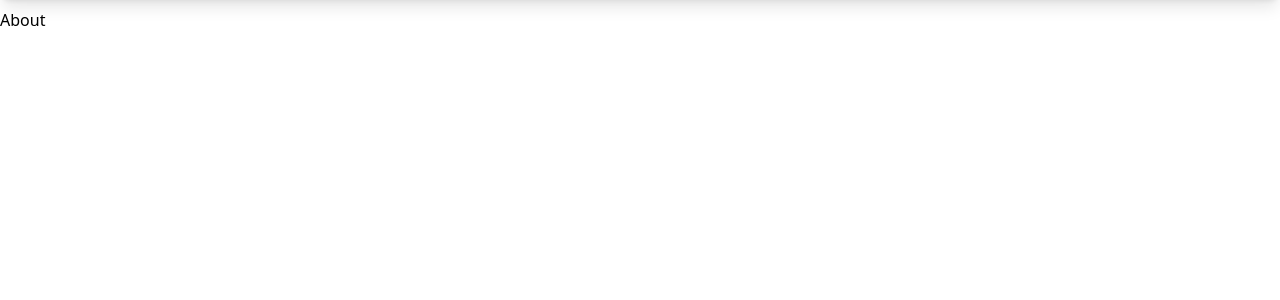
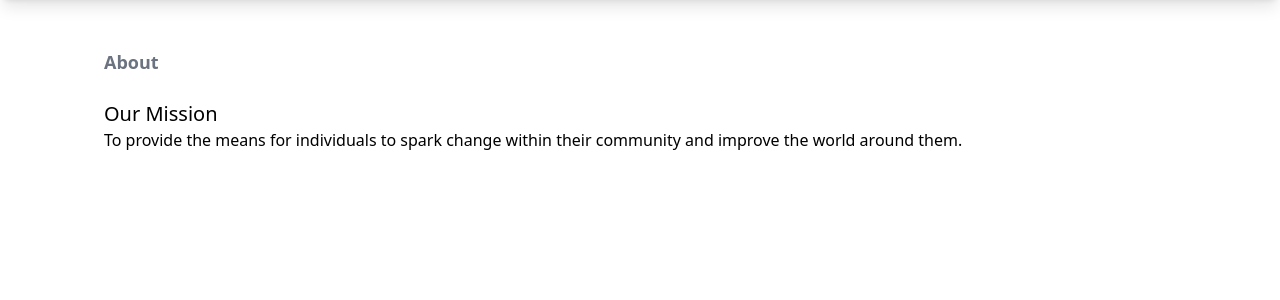
Before and after one commit to dl2574/projectCTW, a Django app: page /about/ in a window 1280 px wide; the page is wider, and only the part inside the window is pictured. Shown: the part 56-356 px from the top of that part. Run offline with Django 4.2, Linux system fonts and the light colour scheme; some libraries are stand-ins or nearby versions.

Commit message:
update templates

```diff
--- a/base/templates/base/about.html
+++ b/base/templates/base/about.html
@@ -2,5 +2,10 @@
 {% load static %}
 
 {% block content%}
-<h1>About</h1>
+    <h1 class="text-lg font-semibold text-gray-500">About</h1>
+    <!-- Mission Statement-->
+    <section class="mt-6">
+        <h2 class="text-xl">Our Mission</h2>
+        <p>To provide the means for individuals to spark change within their community and improve the world around them.</p>
+    </section>
 {% endblock content %}
--- a/static/css/main.css
+++ b/static/css/main.css
@@ -563,13 +563,17 @@ video {
   margin: 0px;
 }
 
+.m-14 {
+  margin: 3.5rem;
+}
+
 .mx-auto {
   margin-left: auto;
   margin-right: auto;
 }
 
-.mt-16 {
-  margin-top: 4rem;
+.mt-14 {
+  margin-top: 3.5rem;
 }
 
 .mb-3 {
@@ -578,6 +582,10 @@ video {
 
 .mb-2 {
   margin-bottom: 0.5rem;
+}
+
+.mt-6 {
+  margin-top: 1.5rem;
 }
 
 .block {
@@ -590,6 +598,10 @@ video {
 
 .table {
   display: table;
+}
+
+.h-14 {
+  height: 3.5rem;
 }
 
 .w-full {
@@ -642,22 +654,12 @@ video {
   margin-bottom: calc(0.75rem * var(--tw-space-y-reverse));
 }
 
-.space-y-8 > :not([hidden]) ~ :not([hidden]) {
-  --tw-space-y-reverse: 0;
-  margin-top: calc(2rem * calc(1 - var(--tw-space-y-reverse)));
-  margin-bottom: calc(2rem * var(--tw-space-y-reverse));
-}
-
 .overflow-hidden {
   overflow: hidden;
 }
 
 .rounded-lg {
   border-radius: 0.5rem;
-}
-
-.rounded-xl {
-  border-radius: 0.75rem;
 }
 
 .border {
@@ -667,11 +669,6 @@ video {
 .bg-white {
   --tw-bg-opacity: 1;
   background-color: rgb(255 255 255 / var(--tw-bg-opacity));
-}
-
-.bg-blue-500 {
-  --tw-bg-opacity: 1;
-  background-color: rgb(59 130 246 / var(--tw-bg-opacity));
 }
 
 .p-0 {
@@ -705,19 +702,9 @@ video {
   padding-bottom: 0.75rem;
 }
 
-.py-2 {
-  padding-top: 0.5rem;
-  padding-bottom: 0.5rem;
-}
-
 .px-5 {
   padding-left: 1.25rem;
   padding-right: 1.25rem;
-}
-
-.px-3 {
-  padding-left: 0.75rem;
-  padding-right: 0.75rem;
 }
 
 .py-1 {
@@ -728,6 +715,11 @@ video {
 .px-2 {
   padding-left: 0.5rem;
   padding-right: 0.5rem;
+}
+
+.py-2 {
+  padding-top: 0.5rem;
+  padding-bottom: 0.5rem;
 }
 
 .text-center {
@@ -749,14 +741,14 @@ video {
   line-height: 2.25rem;
 }
 
+.text-lg {
+  font-size: 1.125rem;
+  line-height: 1.75rem;
+}
+
 .text-sm {
   font-size: 0.875rem;
   line-height: 1.25rem;
-}
-
-.text-lg {
-  font-size: 1.125rem;
-  line-height: 1.75rem;
 }
 
 .font-bold {
@@ -776,15 +768,19 @@ video {
   color: rgb(55 65 81 / var(--tw-text-opacity));
 }
 
+.text-gray-400 {
+  --tw-text-opacity: 1;
+  color: rgb(156 163 175 / var(--tw-text-opacity));
+}
+
+.text-gray-500 {
+  --tw-text-opacity: 1;
+  color: rgb(107 114 128 / var(--tw-text-opacity));
+}
+
 .shadow-lg {
   --tw-shadow: 0 10px 15px -3px rgb(0 0 0 / 0.1), 0 4px 6px -4px rgb(0 0 0 / 0.1);
   --tw-shadow-colored: 0 10px 15px -3px var(--tw-shadow-color), 0 4px 6px -4px var(--tw-shadow-color);
-  box-shadow: var(--tw-ring-offset-shadow, 0 0 #0000), var(--tw-ring-shadow, 0 0 #0000), var(--tw-shadow);
-}
-
-.shadow {
-  --tw-shadow: 0 1px 3px 0 rgb(0 0 0 / 0.1), 0 1px 2px -1px rgb(0 0 0 / 0.1);
-  --tw-shadow-colored: 0 1px 3px 0 var(--tw-shadow-color), 0 1px 2px -1px var(--tw-shadow-color);
   box-shadow: var(--tw-ring-offset-shadow, 0 0 #0000), var(--tw-ring-shadow, 0 0 #0000), var(--tw-shadow);
 }
 
--- a/templates/base.html
+++ b/templates/base.html
@@ -10,7 +10,7 @@
 </head>
 <body hx-headers='{"X-CSRFToken": "{{ csrf_token }}"}'>
     {% include 'navbar.html' %}
-    <main class="mt-16">
+    <main class="flex flex-col justify-center w-full m-14 p-12">
         {% block content %}
         {% endblock content %}
     </main>
--- a/templates/navbar.html
+++ b/templates/navbar.html
@@ -1,7 +1,7 @@
 {% load static %}
 
 <header>
-    <nav class="fixed flex flex-row justify-between bg-primary text-fourth overflow-hidden p-0 m-0 top-0 w-full shadow-lg">
+    <nav class="fixed flex flex-row justify-between bg-primary text-fourth overflow-hidden p-0 m-0 top-0 h-14 w-full shadow-lg">
         <ul class="list-none flex flex-row items-center">
             <li class="">
                 <a class="block text-center text-xl font-bold py-3.5 px-4" href="{% url 'home' %}">Project CTW</a>
```
Also changed, not shown: base/templates/base/home.html (+3 -5 lines).
